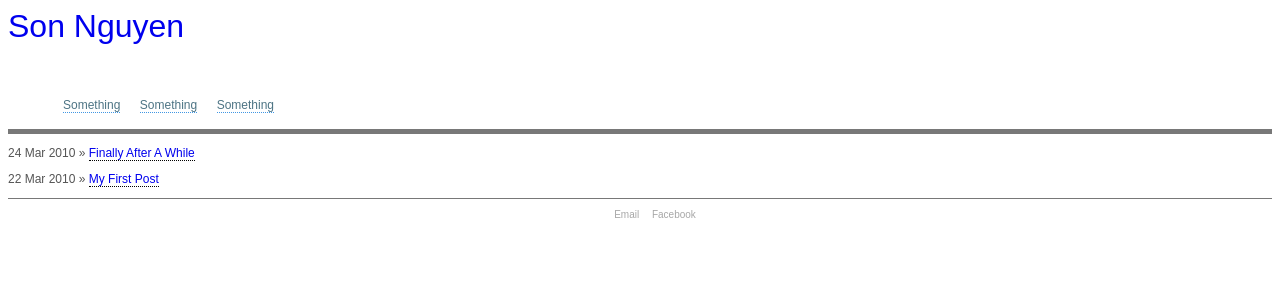
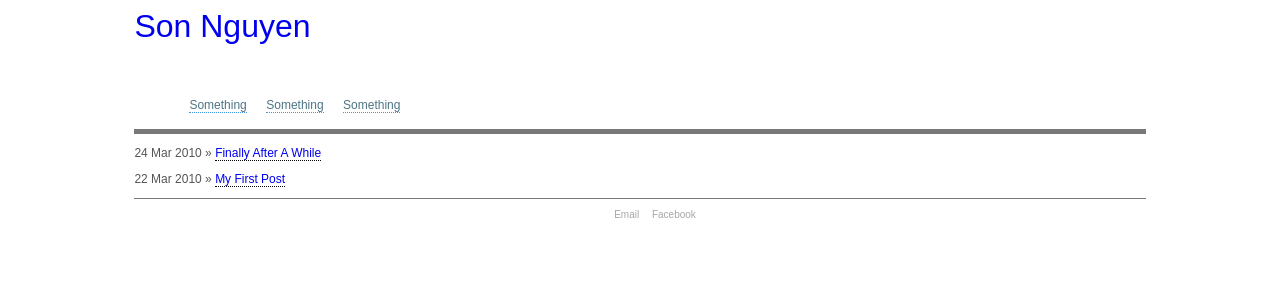
Before and after one commit to son-nguyen/son-nguyen.github.com, a Jekyll site: the page built from index.html, in a window 1280 px wide. Shown: the top 300 px of the page. Built offline with Jekyll 4.4.1, drawn with Linux system fonts in a browser that asks for light colours.

Commit message:
smaller, looks better

```diff
--- a/stylesheets/style.css
+++ b/stylesheets/style.css
@@ -4,7 +4,8 @@ body {
 }
 
 div {
-    width: 100%;
+    width: 80%;
+    margin: auto;
 }
 
 a {
```
